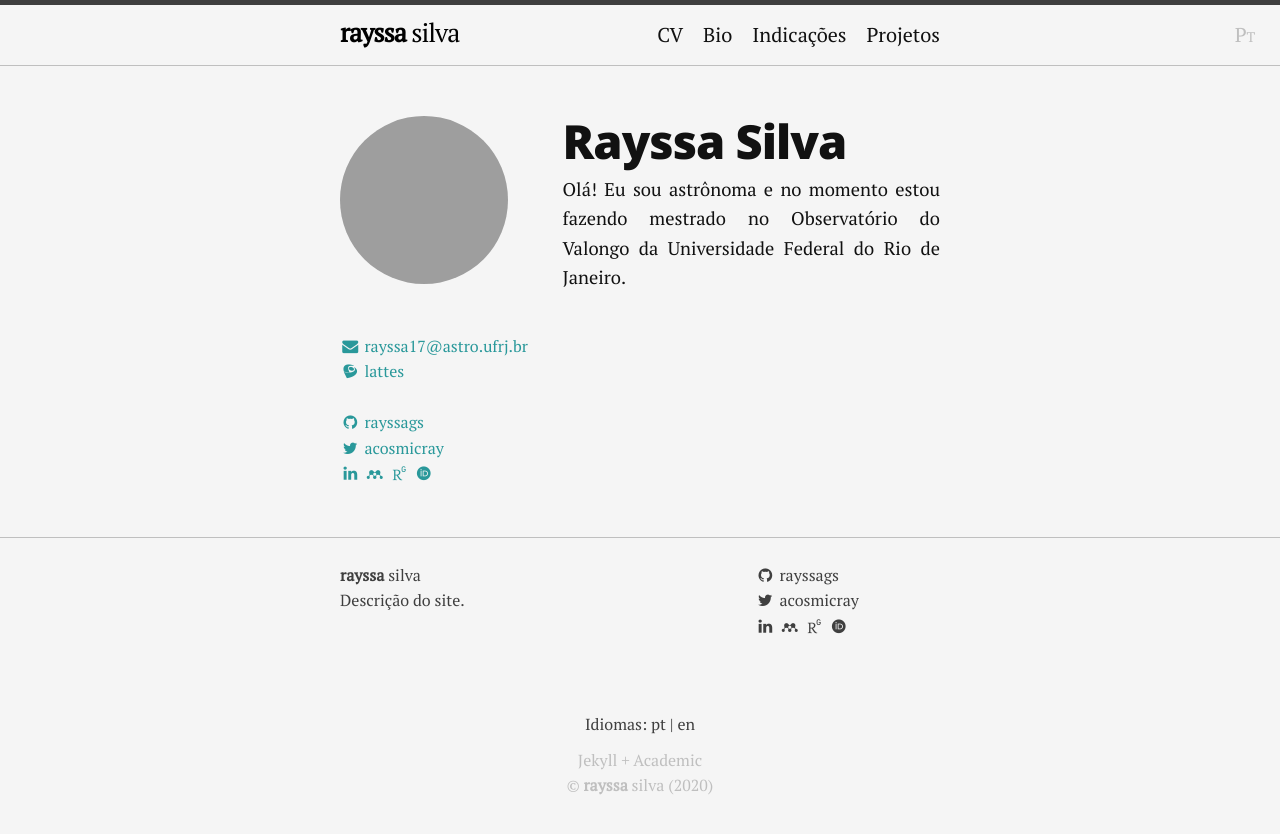
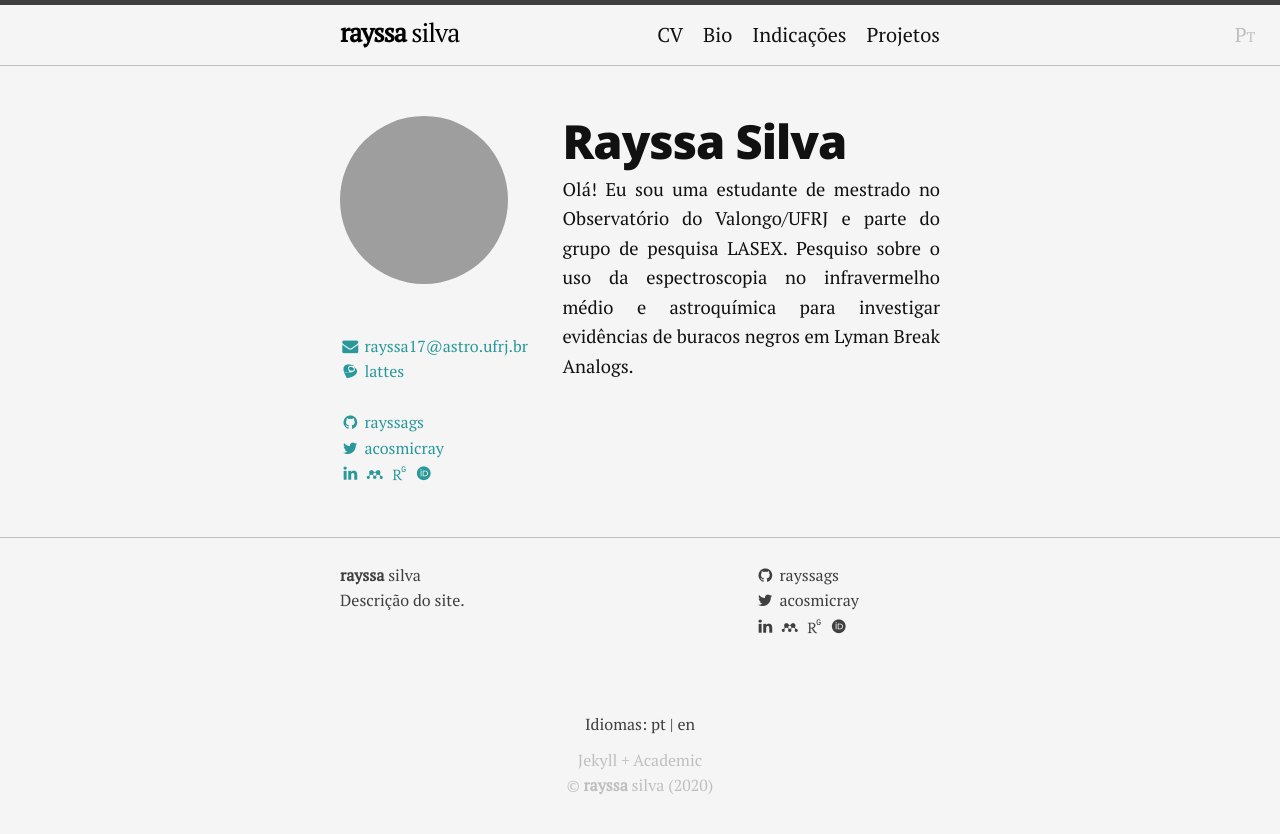
Before and after one commit to rayssags/rayssags.github.io, a Jekyll site: the page built from index.pt.md, in a window 1280 px wide. Shown: the top 834 px of the page. Built offline with Jekyll 4.4.1, drawn with Linux system fonts in a browser that asks for light colours; some web fonts are replaced; grey boxes are pictures that could not be loaded.

Commit message:
New theme!

```diff
--- a/_config.yml
+++ b/_config.yml
@@ -73,6 +73,7 @@ plugins:
 #  - name: Link 2
 #    url: http://wallabag.org/
 
+redirects: yes
 langs: ["en", "pt"]
 defaults:
   - scope:
--- a/index.pt.md
+++ b/index.pt.md
@@ -9,4 +9,4 @@ seo:
 lang: pt
 permalink: /pt/
 ---
-Olá! Eu sou astrônoma e no momento estou fazendo mestrado no Observatório do Valongo da Universidade Federal do Rio de Janeiro.
+Olá! Eu sou uma estudante de mestrado no Observatório do Valongo/UFRJ e parte do grupo de pesquisa LASEX. Pesquiso sobre o uso da espectroscopia no infravermelho médio e astroquímica para investigar evidências de buracos negros em Lyman Break Analogs.
```
Also changed, not shown: _includes/redirect.html (added, +7 -0 lines), bio.en.md (+1 -1 lines), bio.pt.md (+1 -1 lines), index.en.md (+1 -0 lines).
